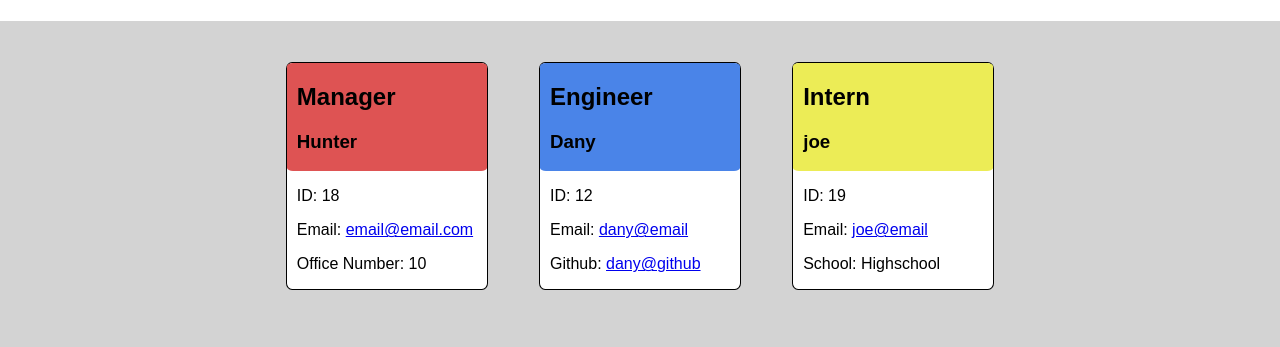
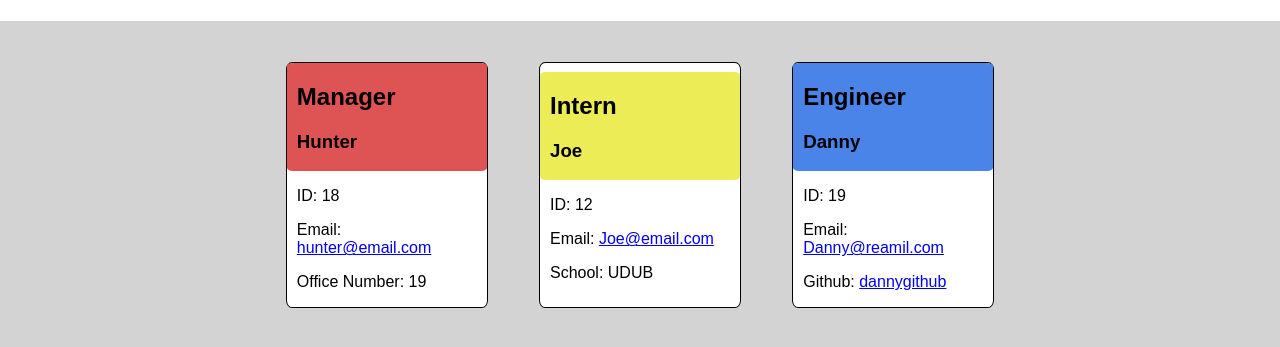
Before and after one commit to hunter-williams/team-gen, a website: page dist/index.html in a window 1280 px wide. Shown: the part 59-406 px from the top of the page. Drawn offline with Linux system fonts and the light colour scheme.

Commit message:
new index

```diff
--- a/dist/index.html
+++ b/dist/index.html
@@ -21,32 +21,32 @@
             </div>
             <div class="body">
                 <p class="id">ID: 18</p>
-                <p class="email">Email: <a href="mailto:email@email.com">email@email.com</a></p>
-                <p class="office">Office Number: 10</p>
+                <p class="email">Email: <a href="mailto:hunter@email.com">hunter@email.com</a></p>
+                <p class="office">Office Number: 19</p>
+            </div>
+        </div>
+
+        <div class="card">
+            <div class="title Intern">
+                <h2>Intern</h2>
+                <h3>Joe</h3>
+            </div>
+            <div class="body">
+                <p class="id">ID: 12</p>
+                <p class="email">Email: <a href="mailto:Joe@email.com">Joe@email.com</a></p>
+                <p class="school">School: UDUB</p>
             </div>
         </div>
 
         <div class="card">
             <div class="title Engineer">
                 <h2>Engineer</h2>
-                <h3>Dany</h3>
-            </div>
-            <div class="body">
-                <p class="id">ID: 12</p>
-                <p class="email">Email: <a href="mailto:dany@email">dany@email</a></p>
-                <p class="github">Github: <a href="https://github.com/dany@github">dany@github</a></p>
-            </div>
-        </div>
-
-        <div class="card">
-            <div class="title Intern">
-                <h2>Intern</h2>
-                <h3>joe</h3>
+                <h3>Danny</h3>
             </div>
             <div class="body">
                 <p class="id">ID: 19</p>
-                <p class="email">Email: <a href="mailto:joe@email">joe@email</a></p>
-                <p class="school">School: Highschool</p>
+                <p class="email">Email: <a href="mailto:Danny@reamil.com">Danny@reamil.com</a></p>
+                <p class="github">Github: <a href="https://github.com/dannygithub">dannygithub</a></p>
             </div>
         </div>
 
```
